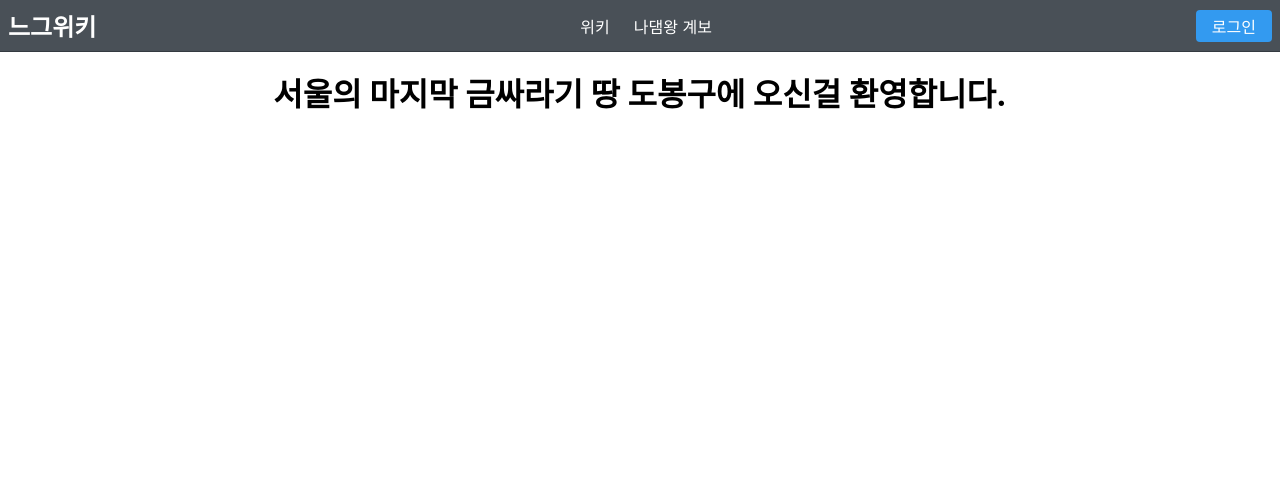
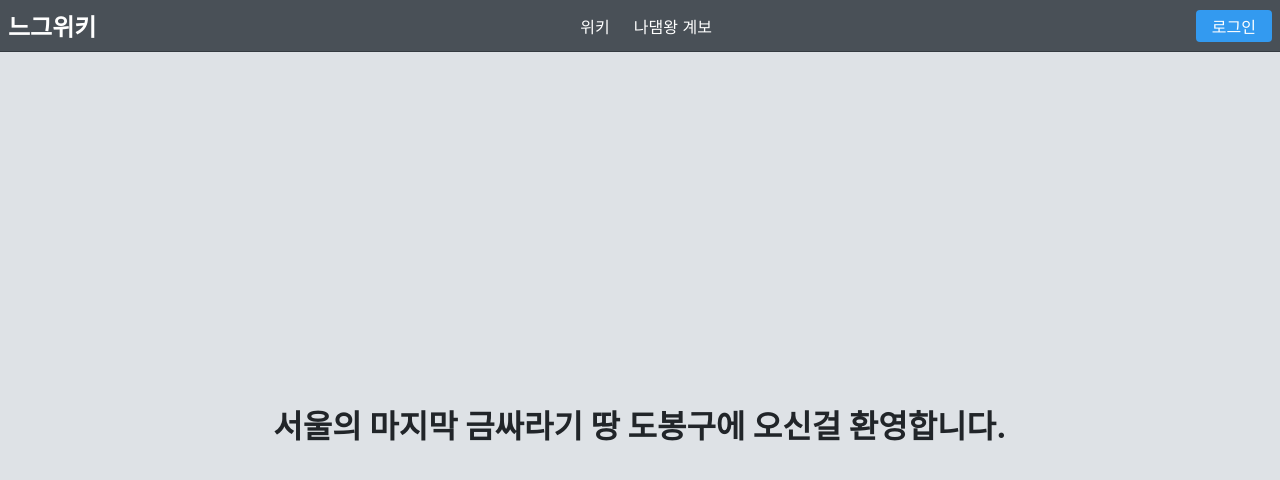
Before and after one commit to Chamy619/Friend_Wiki, a React (Create React App) app: page / in a window 1280 px wide. Shown: the top 480 px of the page. Built offline with nearby package versions, Linux system fonts and the light colour scheme.

Commit message:
:hammer: 리팩토링  - 템플릿 하나로 통일(헤더를 더이상 추가하지 않아도 됨)  - 전체 배경색 통일(위키 글쓰기, 수정 제외)

```diff
--- a/src/components/common/Template.jsx
+++ b/src/components/common/Template.jsx
@@ -1,19 +1,18 @@
 import styled from 'styled-components';
-import MenuContainer from '../../containers/common/MenuContainer';
+import palette from '../../lib/style/palette';
+import HeaderContainer from '../../containers/common/HeaderContainer';
 
 const TemplateBlock = styled.div`
-  width: 100%;
-  height: auto;
-  display: flex;
-  flex-direction: column;
+  background: ${palette.gray[3]};
+  min-height: calc(100vh - 3rem);
 `;
 
 function Template({ children }) {
   return (
-    <TemplateBlock>
-      <MenuContainer />
-      {children}
-    </TemplateBlock>
+    <>
+      <HeaderContainer />
+      <TemplateBlock>{children}</TemplateBlock>
+    </>
   );
 }
 
--- /dev/null
+++ b/src/components/common/WikiContents.jsx
@@ -0,0 +1,20 @@
+import styled from 'styled-components';
+import MenuContainer from '../../containers/common/MenuContainer';
+
+const WikiContentsBlock = styled.div`
+  width: 100%;
+  height: auto;
+  display: flex;
+  flex-direction: column;
+`;
+
+function WikiContents({ children }) {
+  return (
+    <WikiContentsBlock>
+      <MenuContainer />
+      {children}
+    </WikiContentsBlock>
+  );
+}
+
+export default WikiContents;
--- a/src/components/genealogy/TimelineElement.jsx
+++ b/src/components/genealogy/TimelineElement.jsx
@@ -1,6 +1,11 @@
+import styled from 'styled-components';
 import { VerticalTimelineElement } from 'react-vertical-timeline-component';
 import palette from '../../lib/style/palette';
 import { BiCrown, BiStar } from 'react-icons/bi';
+
+const Title = styled.h3`
+  margin-top: 0;
+`;
 
 function TimelineElement({ name, date, description, index }) {
   if (!date) {
@@ -24,7 +29,7 @@ function TimelineElement({ name, date, description, index }) {
         iconStyle={{ background: palette.blue[5], color: palette.gray[0] }}
         icon={<BiCrown />}
       >
-        <h3>{name}</h3>
+        <Title>{name}</Title>
         <p>{description}</p>
       </VerticalTimelineElement>
     );
@@ -36,7 +41,7 @@ function TimelineElement({ name, date, description, index }) {
       iconStyle={{ background: palette.red[5], color: palette.gray[0] }}
       icon={<BiCrown />}
     >
-      <h3>{name}</h3>
+      <Title>{name}</Title>
       <p>{description}</p>
     </VerticalTimelineElement>
   );
--- a/src/index.css
+++ b/src/index.css
@@ -5,7 +5,6 @@ body {
   -webkit-font-smoothing: antialiased;
   -moz-osx-font-smoothing: grayscale;
   box-sizing: border-box;
-  min-height: 100%;
 }
 
 code {
--- a/src/pages/GenealogyPage.jsx
+++ b/src/pages/GenealogyPage.jsx
@@ -1,11 +1,10 @@
-import HeaderContainer from '../containers/common/HeaderContainer';
 import GenealogyContainer from '../containers/genealogy/GenealogyContainer';
 import GenealogyTemplate from '../components/genealogy/GenealogyTemplate';
+import Template from '../components/common/Template';
 
 function Genealogy() {
   return (
-    <>
-      <HeaderContainer />
+    <Template>
       <GenealogyTemplate
         title={
           <div>
@@ -15,7 +14,7 @@ function Genealogy() {
         }
         content={<GenealogyContainer />}
       />
-    </>
+    </Template>
   );
 }
 
--- a/src/pages/HomePage.jsx
+++ b/src/pages/HomePage.jsx
@@ -1,10 +1,13 @@
 import styled from 'styled-components';
-import HeaderContainer from '../containers/common/HeaderContainer';
+import palette from '../lib/style/palette';
+import Template from '../components/common/Template';
 
 const HomeBlock = styled.div`
   display: flex;
   justify-content: center;
   align-items: center;
+  height: calc(100vh - 3rem);
+  color: ${palette.gray[9]};
 
   @media screen and (max-width: 768px) {
     h1 {
@@ -15,12 +18,11 @@ const HomeBlock = styled.div`
 
 function HomePage() {
   return (
-    <>
-      <HeaderContainer />
+    <Template>
       <HomeBlock>
         <h1>서울의 마지막 금싸라기 땅 도봉구에 오신걸 환영합니다.</h1>
       </HomeBlock>
-    </>
+    </Template>
   );
 }
 
--- a/src/pages/WikiPage.jsx
+++ b/src/pages/WikiPage.jsx
@@ -1,15 +1,14 @@
-import HeaderContainer from '../containers/common/HeaderContainer';
 import Template from '../components/common/Template';
+import WikiContents from '../components/common/WikiContents';
 import WikiMainContainer from '../containers/common/WikiMainContainer';
 
 function HomePage() {
   return (
-    <>
-      <HeaderContainer />
-      <Template>
+    <Template>
+      <WikiContents>
         <WikiMainContainer />
-      </Template>
-    </>
+      </WikiContents>
+    </Template>
   );
 }
 
```
